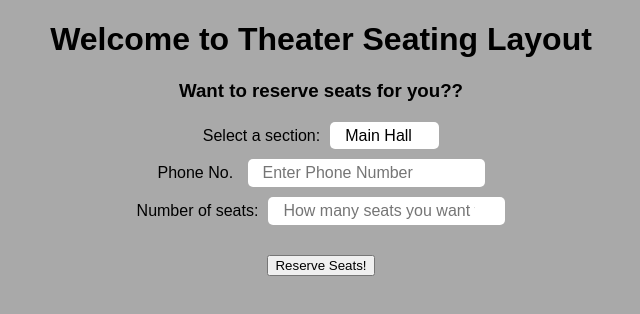
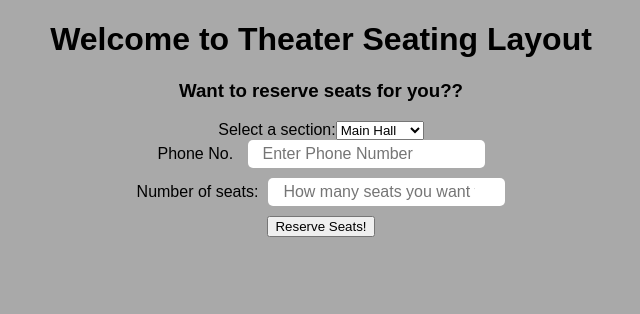
Before and after one commit to deepali-02/Theater-seating-layout, a React (Create React App) app: page / in a window 1280 px wide. Shown: the top 314 px of the page, without its empty margins (319-959 px from the left). Built offline with nearby package versions, Linux system fonts and the light colour scheme.

Commit message:
change className to sectionContainer

```diff
--- a/src/Pages/Home/index.js
+++ b/src/Pages/Home/index.js
@@ -6,7 +6,7 @@ export default function Home() {
     <Container className="mt-5">
       <h1>Welcome to Theater Seating Layout</h1>
       <h3>Want to reserve seats for you?? </h3>
-      <div className="section-container">
+      <div className="sectionContainer">
         <label> Select a section:</label>
         <select>
           <option value="mainHall">Main Hall</option>
```
